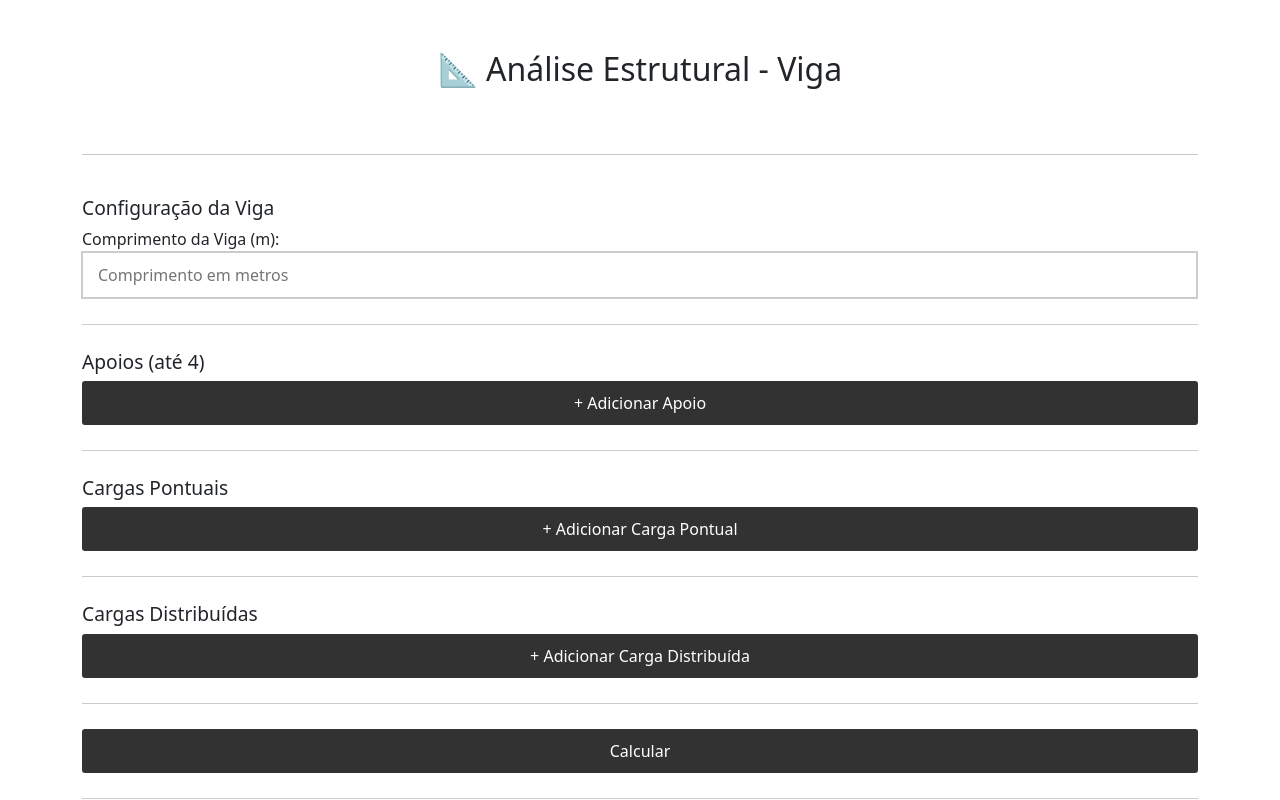
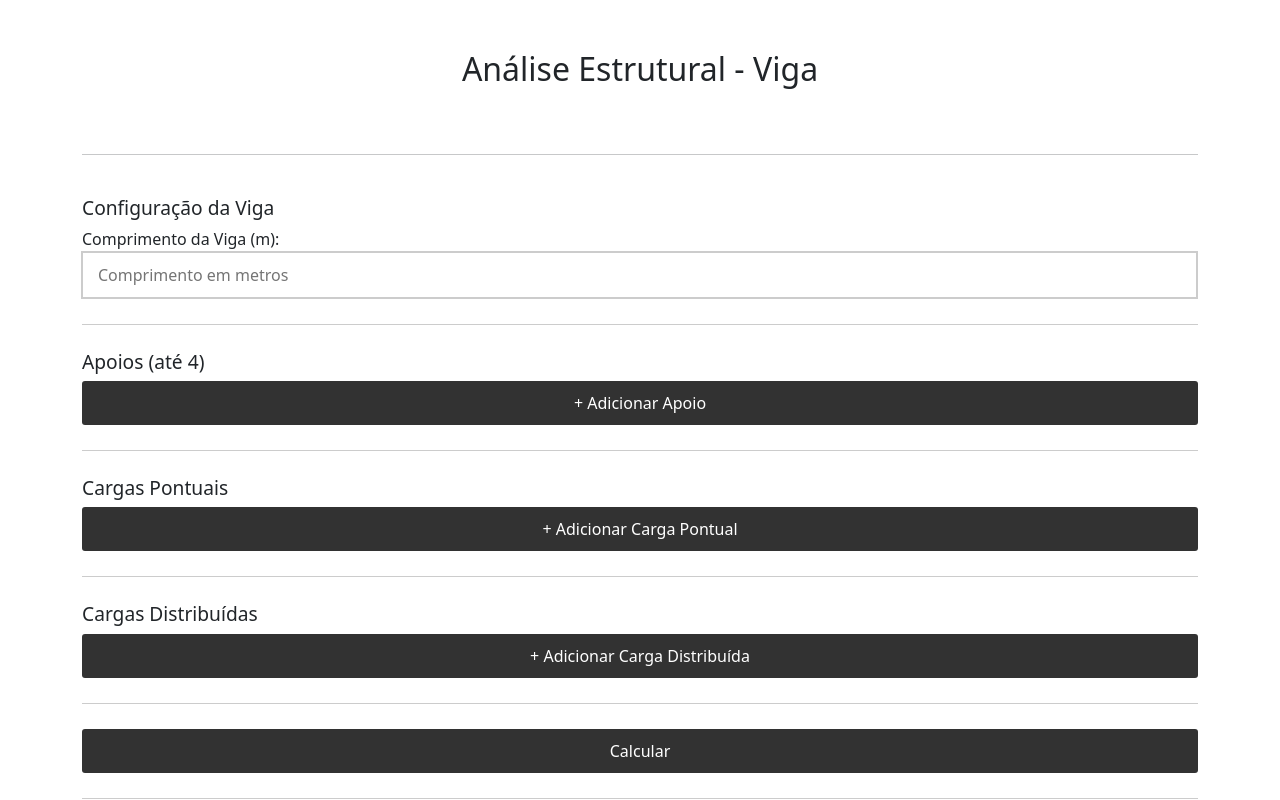
Before and after one commit to JrRoberto01/resisMat, a plain HTML site: page index.html in a window 1280 px wide. Shown: the top 800 px of the page. Drawn offline with nearby package versions, Linux system fonts and the light colour scheme.

Commit message:
Ajustando title da página - removendo emoji

```diff
--- a/index.html
+++ b/index.html
@@ -10,7 +10,7 @@
 </head>
 <body>
   <div class="container">
-    <h2 id="title">📐 Análise Estrutural - Viga</h2>
+    <h2 id="title">Análise Estrutural - Viga</h2>
     <hr>
 
     <div class="section">
```
